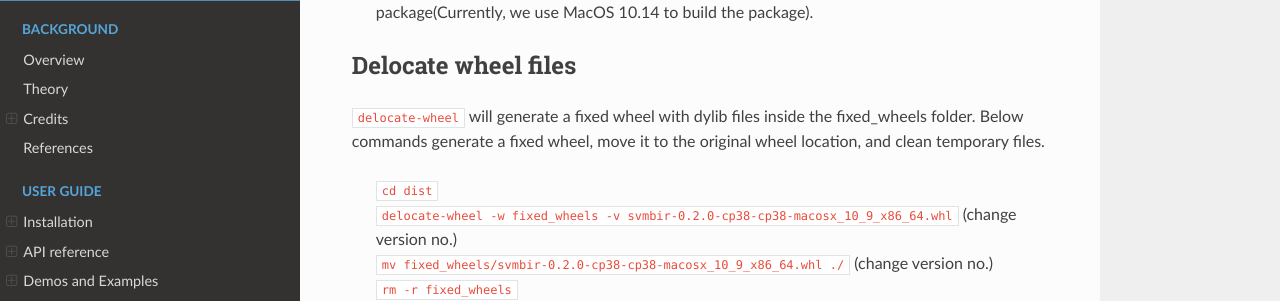
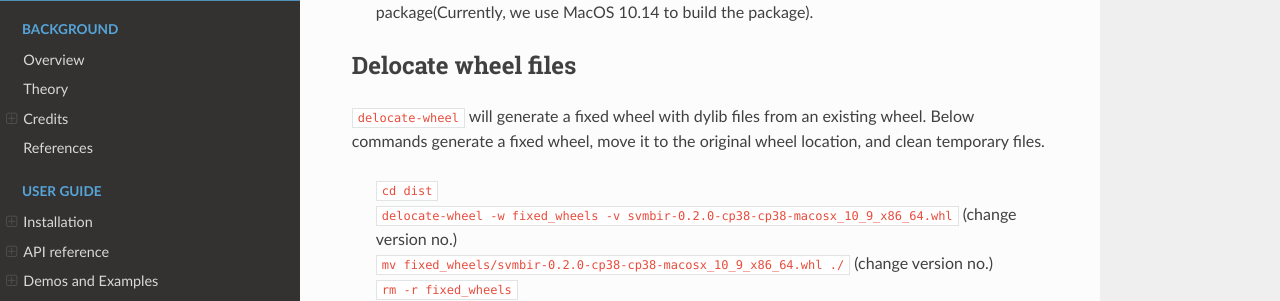
Before and after one commit to cabouman/svmbir, a Sphinx documentation site: the page built from docs/source/pypi.rst, in a window 1280 px wide and 900 px high, scrolled down 854 px. Shown: the part 151-452 px from the top of the window. Built offline with Sphinx 7.4.7 and the Read the Docs theme 2.0.0, drawn with Linux system fonts in a browser that asks for light colours.

Commit message:
Modify sentence in Delocate wheel files.

```diff
--- a/docs/source/pypi.rst
+++ b/docs/source/pypi.rst
@@ -49,7 +49,7 @@ Build distribution files
 Delocate wheel files
 --------------------
 
-``delocate-wheel`` will generate a fixed wheel with dylib files inside the fixed_wheels folder.
+``delocate-wheel`` will generate a fixed wheel with dylib files from an existing wheel.
 Below commands generate a fixed wheel, move it to the original wheel location, and clean temporary files.
 
     | ``cd dist``
```
